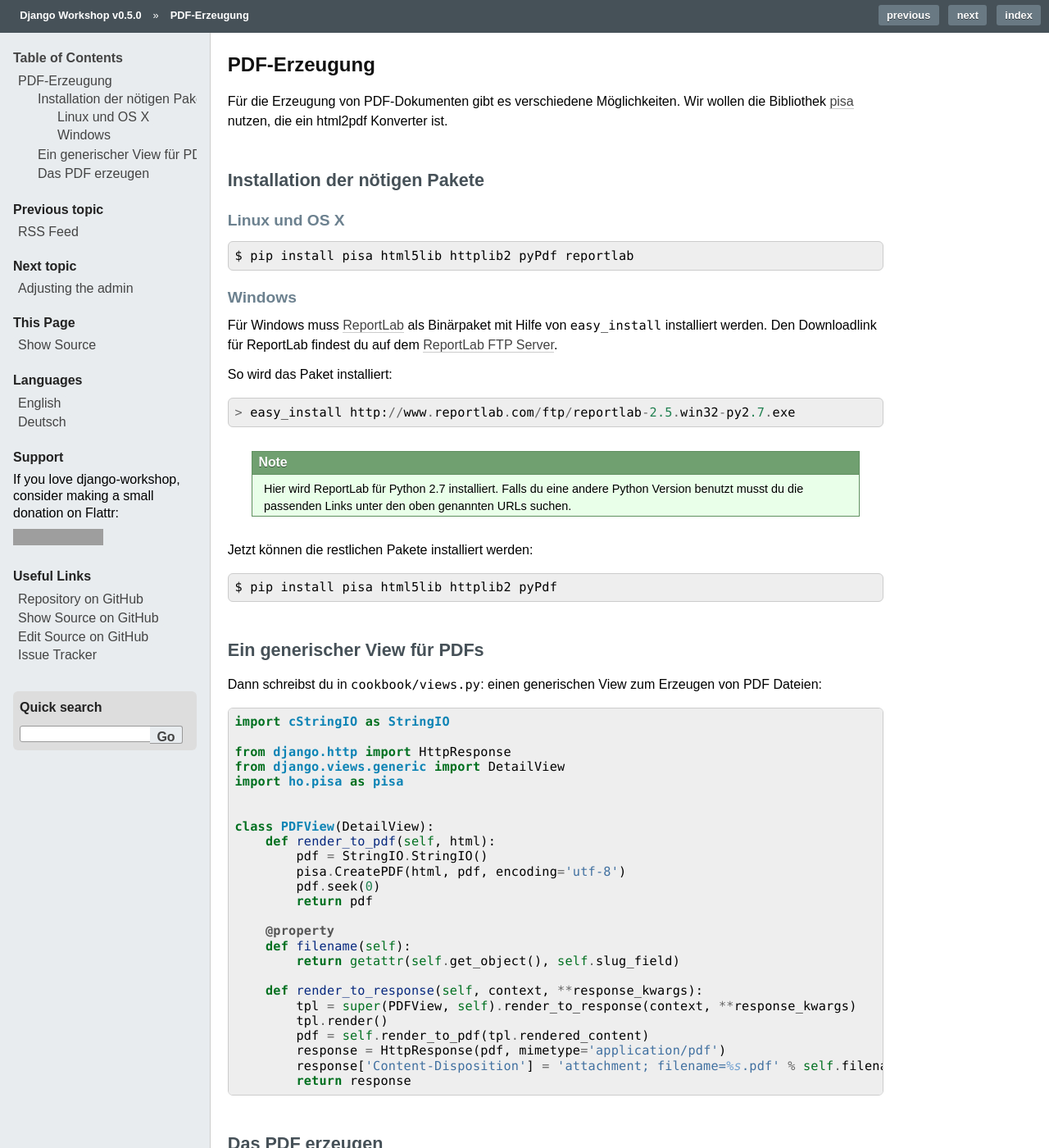
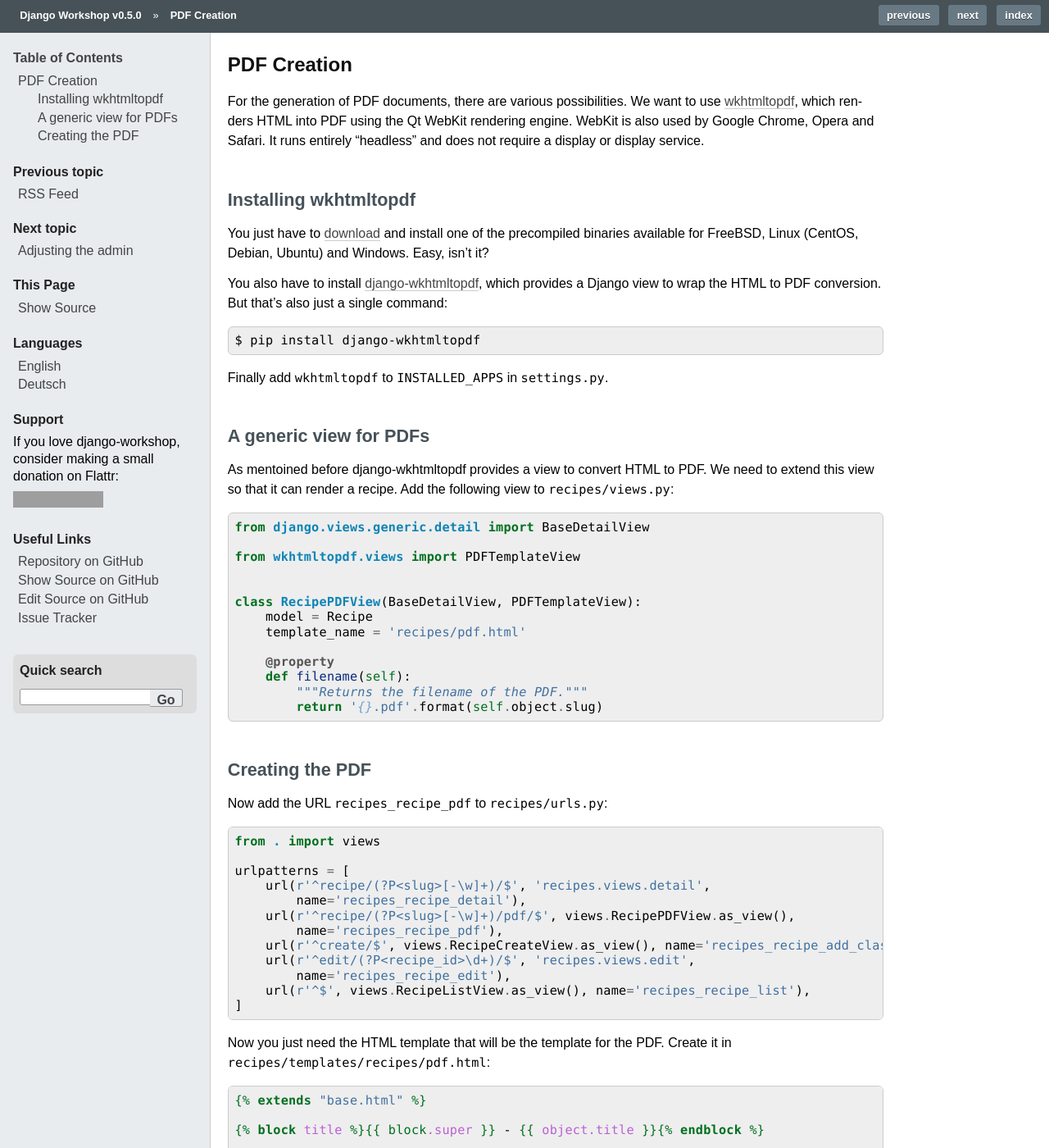
Before and after one commit to keimlink/django-workshop, a Sphinx documentation site: the page built from docs/pdf.rst, in a window 1280 px wide and 1400 px high. Shown: the whole window at 82% size. Built offline with Sphinx 7.4.7, drawn with Linux system fonts in a browser that asks for light colours; comment, search, counter and statistics services are not loaded; some of the changed text lies outside the part shown; grey boxes are pictures that could not be loaded.

Commit message:
Translated PDF chapter and converted it to wkhtmltopdf

```diff
--- a/docs/pdf.rst
+++ b/docs/pdf.rst
@@ -1,121 +1,77 @@
-*************
-PDF-Erzeugung
-*************
+************
+PDF Creation
+************
 
-.. todo:: Translate PDF chapter
+For the generation of PDF documents, there are various possibilities. We want
+to use `wkhtmltopdf <http://wkhtmltopdf.org/>`_, which renders HTML into PDF
+using the Qt WebKit rendering engine. WebKit is also used by Google Chrome,
+Opera and Safari. It runs entirely "headless" and does not require a display or
+display service.
 
-Für die Erzeugung von PDF-Dokumenten gibt es verschiedene Möglichkeiten. Wir
-wollen die Bibliothek pisa_ nutzen, die ein html2pdf Konverter ist.
+Installing wkhtmltopdf
+======================
 
-.. _pisa: http://pypi.python.org/pypi/pisa
+You just have to `download <http://wkhtmltopdf.org/downloads.html>`_ and
+install one of the precompiled binaries available for FreeBSD, Linux (CentOS,
+Debian, Ubuntu) and Windows. Easy, isn't it?
 
-Installation der nötigen Pakete
-===============================
-
-Linux und OS X
---------------
+You also have to install `django-wkhtmltopdf
+<https://github.com/incuna/django-wkhtmltopdf>`_, which provides a Django view
+to wrap the HTML to PDF conversion. But that's also just a single command:
 
 ::
 
-    $ pip install pisa html5lib httplib2 pyPdf reportlab
+    $ pip install django-wkhtmltopdf
 
-Windows
--------
+Finally add ``wkhtmltopdf`` to ``INSTALLED_APPS`` in :file:`settings.py`.
 
-Für Windows muss ReportLab_ als Binärpaket mit Hilfe von
-``easy_install`` installiert werden. Den Downloadlink für ReportLab
-findest du auf dem `ReportLab FTP Server`_.
+A generic view for PDFs
+=======================
 
-So wird das Paket installiert::
+As mentoined before django-wkhtmltopdf provides a view to convert HTML to PDF.
+We need to extend this view so that it can render a recipe. Add the following
+view to :file:`recipes/views.py`:
 
-    > easy_install http://www.reportlab.com/ftp/reportlab-2.5.win32-py2.7.exe
+::
 
-.. note::
+    from django.views.generic.detail import BaseDetailView
 
-    Hier wird ReportLab für Python 2.7 installiert. Falls du
-    eine andere Python Version benutzt musst du die passenden Links
-    unter den oben genannten URLs suchen.
-
-Jetzt können die restlichen Pakete installiert werden::
-
-    $ pip install pisa html5lib httplib2 pyPdf
-
-.. _ReportLab: http://www.reportlab.com/
-.. _PIL Homepage: http://www.pythonware.com/products/pil/
-.. _ReportLab FTP Server: http://www.reportlab.com/ftp/
-
-Ein generischer View für PDFs
-=============================
-
-Dann schreibst du in :file:`cookbook/views.py`: einen generischen View zum
-Erzeugen von PDF Dateien::
-
-    import cStringIO as StringIO
-
-    from django.http import HttpResponse
-    from django.views.generic import DetailView
-    import ho.pisa as pisa
+    from wkhtmltopdf.views import PDFTemplateView
 
 
-    class PDFView(DetailView):
-        def render_to_pdf(self, html):
-            pdf = StringIO.StringIO()
-            pisa.CreatePDF(html, pdf, encoding='utf-8')
-            pdf.seek(0)
-            return pdf
+    class RecipePDFView(BaseDetailView, PDFTemplateView):
+        model = Recipe
+        template_name = 'recipes/pdf.html'
 
         @property
         def filename(self):
-            return getattr(self.get_object(), self.slug_field)
+            """Returns the filename of the PDF."""
+            return '{}.pdf'.format(self.object.slug)
 
-        def render_to_response(self, context, **response_kwargs):
-            tpl = super(PDFView, self).render_to_response(context, **response_kwargs)
-            tpl.render()
-            pdf = self.render_to_pdf(tpl.rendered_content)
-            response = HttpResponse(pdf, mimetype='application/pdf')
-            response['Content-Disposition'] = 'attachment; filename=%s.pdf' % self.filename
-            return response
-
-Das PDF erzeugen
+Creating the PDF
 ================
 
-Jetzt fügst du den URL ``recipes_recipe_detail_pdf`` zu :file:`recipes/urls.py` hinzu::
+Now add the URL ``recipes_recipe_pdf`` to :file:`recipes/urls.py`:
 
-    from .views import RecipeDetailView, RecipePDFView
+::
 
-    urlpatterns += patterns('',
-        url(r'^rezept/(?P<slug>[-\w]+)/$', RecipeDetailView.as_view(),
+    from . import views
+
+    urlpatterns = [
+        url(r'^recipe/(?P<slug>[-\w]+)/$', 'recipes.views.detail',
             name='recipes_recipe_detail'),
-        url(r'^rezept/(?P<slug>[-\w]+)/pdf/$', RecipePDFView.as_view(),
-            name='recipes_recipe_detail_pdf'),
-        url(r'^$', RecipeListView.as_view(), name='recipes_recipe_index'),
-    )
+        url(r'^recipe/(?P<slug>[-\w]+)/pdf/$', views.RecipePDFView.as_view(),
+            name='recipes_recipe_pdf'),
+        url(r'^create/$', views.RecipeCreateView.as_view(), name='recipes_recipe_add_class'),
+        url(r'^edit/(?P<recipe_id>\d+)/$', 'recipes.views.edit',
+            name='recipes_recipe_edit'),
+        url(r'^$', views.RecipeListView.as_view(), name='recipes_recipe_list'),
+    ]
 
-Und nun erstellst mit Hilfe des generischen PDF Views eine View zur
-Erzeugung der PDFs der Rezepte in :file:`recipes/views.py`::
+Now you just need the HTML template that will be the template for the PDF.
+Create it in :file:`recipes/templates/recipes/pdf.html`:
 
-    from cookbook.views import PDFView
-
-
-    class RecipePDFView(PDFView, RecipeDetailView):
-        template_name = 'recipes/detail_pdf.html'
-
-Damit die URLs im PDF auch die aktuelle Domain benutzen benötigen wir
-noch ein kleines Template Tag. Dieses erstellst du wieder in
-``recipes/templatetags/recipes.py``::
-
-    from django.contrib.sites.models import Site
-
-
-    @register.simple_tag
-    def full_url(obj):
-        """Returns the absolute URL for a model prefixed with the domain."""
-        current_domain = Site.objects.get_current().domain
-        return 'http://%s%s' % (current_domain, obj.get_absolute_url())
-
-
-Jetzt fehlt noch das HTML Template, dass die Vorlage für das PDF ist. Erstelle
-es hier :file:`recipes/templates/recipes/detail_pdf.html`::
+.. code-block:: html+django
 
     {% extends "base.html" %}
 
@@ -124,37 +80,27 @@ es hier :file:`recipes/templates/recipes/detail_pdf.html`::
     {% block toggle_login %}{% endblock %}
 
     {% block content %}
-    {% load recipes %}
     <h2>{{ object.title }}</h2>
-    <p>Schwierigkeitsgrad: {{ object.get_difficulty_display }}</p>
-    <p>Ergibt {{ object.number_of_portions }}
-        Portion{{ object.number_of_portions|pluralize:"en" }}.</p>
-    <h3>Zutaten</h3>
+    <p>Difficulty: {{ object.get_difficulty_display }}</p>
+    <p>Makes {{ object.number_of_portions }} serving{{ object.number_of_portions|pluralize }}.</p>
+    <h3>Ingredients</h3>
     {{ object.ingredients|linebreaks }}
-    <h3>Zubereitung</h3>
+    <h3>Preparation</h3>
     {{ object.preparation|linebreaks }}
-    <p>Zubereitungszeit: {{ object.time_for_preparation }} Minuten</p>
-    <p>Autor: {{ object.author }}</p>
-    <h4>Kategorie{{ object.category.count|pluralize:"n" }}</h4>
+    <p>Time for preparation: {{ object.time_for_preparation }} minutes</p>
+    <p>Author: {{ object.author }}</p>
+    <h4>Categorie{{ object.category.count|pluralize }}</h4>
     <ul>
         {% for category in object.category.all %}
             <li>{{ category.name }}</li>
         {% endfor %}
     </ul>
-    {% get_related_recipes object 5 as related_recipes %}
-    {% if related_recipes %}
-    <h4>Verwandte Rezepte</h4>
-    <ul>
-    {% for recipe in related_recipes %}
-        <li><a href="{% full_url recipe %}">{{ recipe.title }}</a></li>
-    {% endfor %}
-    </ul>
-    {% endif %}
     {% endblock %}
 
-Und füge als letzten Schritt eine Link zum PDF in das Template für ein Rezept
-ein :file:`recipes/templates/recipes/detail.html`::
+Now add, as the last step, a link to download the PDF in the template for a recipe :file:`recipes/templates/recipes/detail.html`:
 
-    <a href="{% url 'recipes_recipe_detail_pdf' object.slug %}">Rezept als PDF herunterladen</a>
+.. code-block:: html+django
 
-Jetzt kannst du das Rezept auch als PDF ansehen.
+    <a href="{% url 'recipes_recipe_pdf' object.slug %}">Download recipe as PDF</a>
+
+Now you can download the recipe as a PDF!
```
